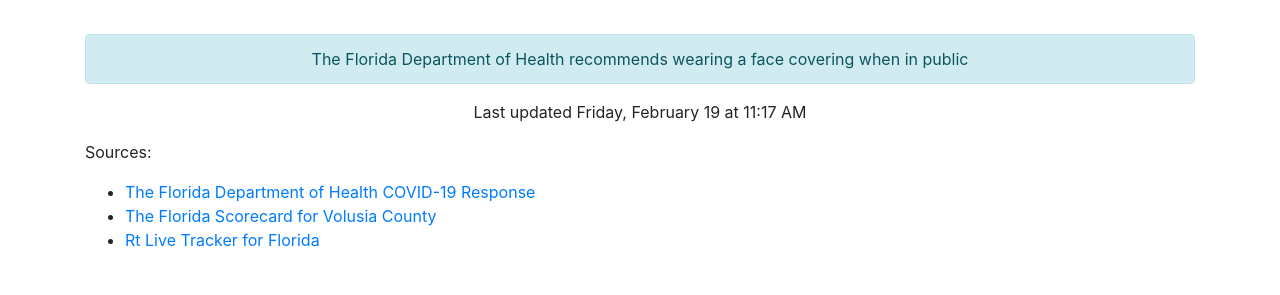
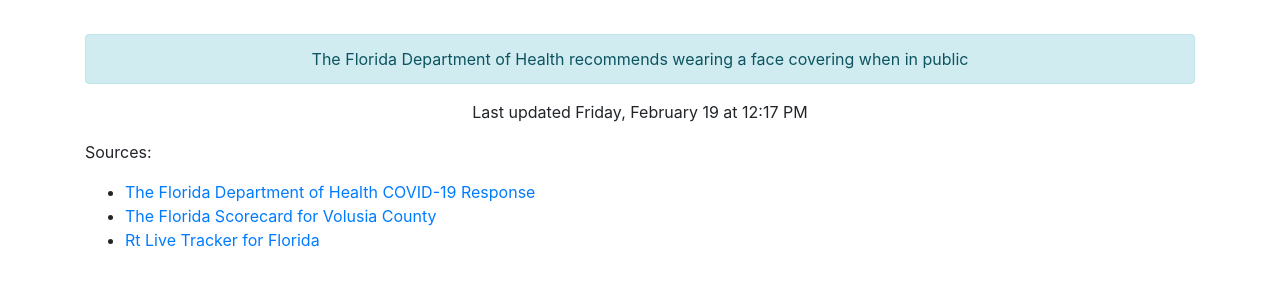
Before and after one commit to thinkjson/timeforchurch, a Jekyll site: the page built from index.md, in a window 1280 px wide. Shown: the part 544-839 px from the top of the page. Built offline with Jekyll 4.4.1, drawn with Linux system fonts in a browser that asks for light colours; our own code applies the rules of GitHub Pages for plain Markdown files.

Commit message:
Updating data

```diff
--- a/_includes/data.html
+++ b/_includes/data.html
@@ -10,4 +10,4 @@
     <div class="outcome text-success">YES</div>
     <div class="alert alert-info" role="alert">The Florida Department of Health recommends wearing a face covering when in public</div>
 
-    <p>Last updated Friday, February 19 at 11:17 AM</p>
+    <p>Last updated Friday, February 19 at 12:17 PM</p>
```
